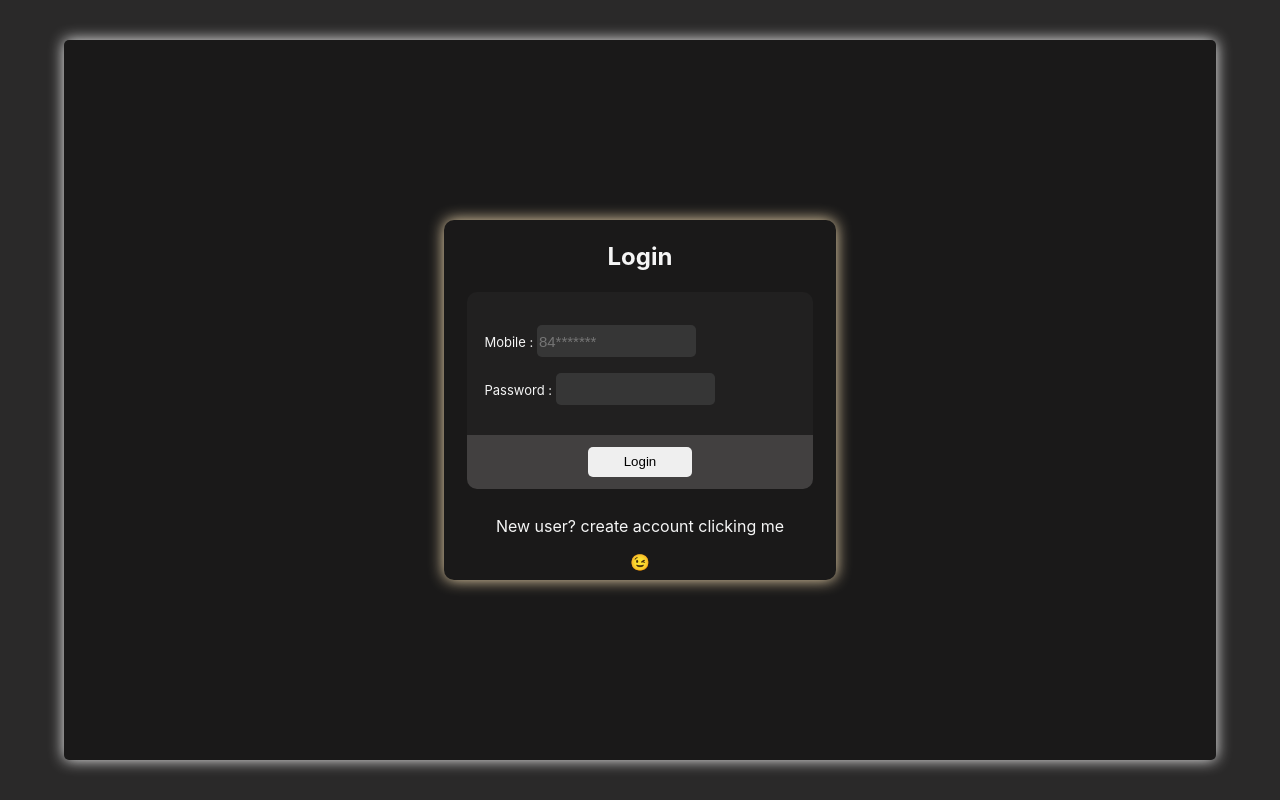
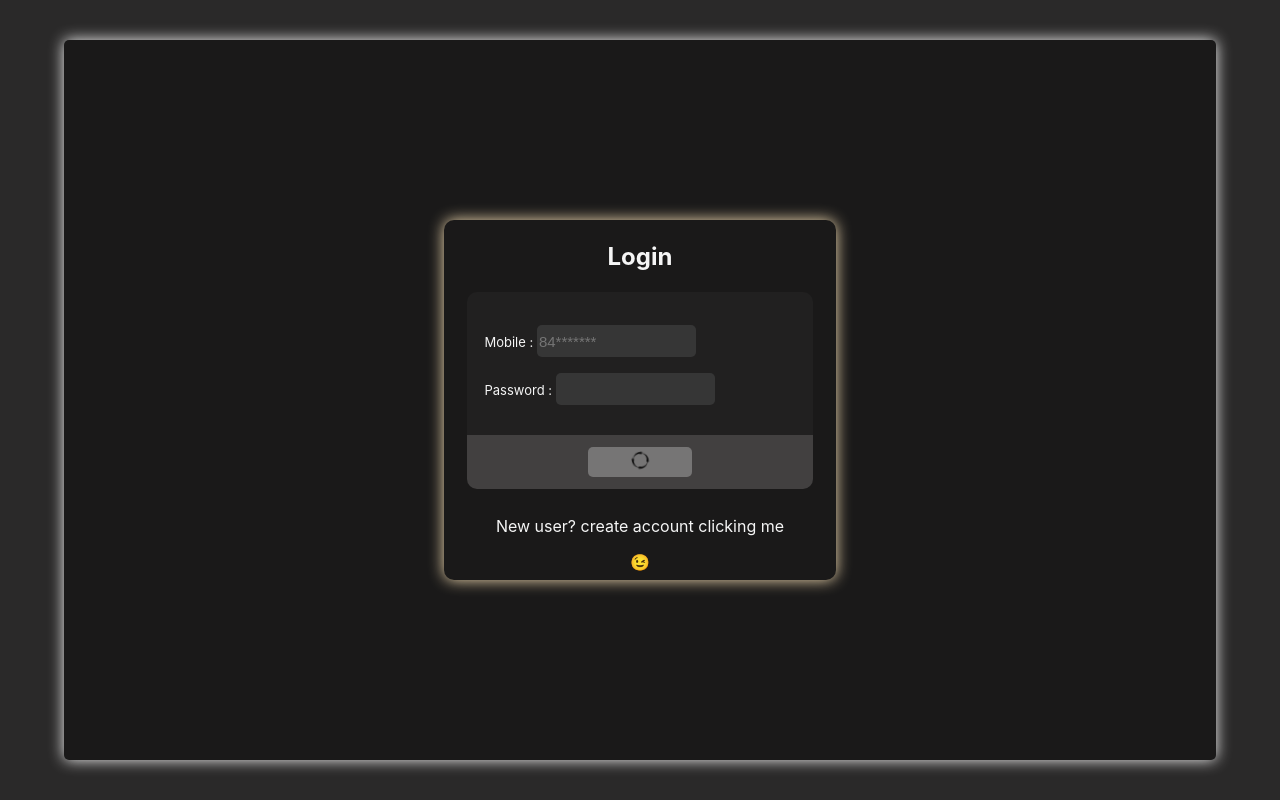
Before and after one commit to Vikranth-Gattadi/vinichat-frontend, a React (Create React App) app: page / in a window 1280 px wide. Built offline with nearby package versions, Linux system fonts and the light colour scheme.

Commit message:
addedd spinner

```diff
--- a/src/App.css
+++ b/src/App.css
@@ -118,3 +118,24 @@ form {
     width: 100%;
   }
 }
+
+.spinner_img {
+  width: 20%;
+  border-radius: 100%;
+  animation: spin infinite 2s linear;
+}
+
+@keyframes spin {
+  0% {
+    transform: rotate(0deg);
+  }
+
+  50% {
+    transform: rotate(360deg);
+  }
+
+  100% {
+    transform: rotate(0deg);
+  }
+
+}
--- a/src/App.js
+++ b/src/App.js
@@ -3,16 +3,19 @@ import './App.css';
 import axios from "./axios";
 import SideBar from './SideBar';
 import data from "./data.json";
+import Spinner from "./images/spinner-removebg-preview.png";
 
 function App() {
   const [user, setUser] = useState(data);
   const [logged, setLogged] = useState(false);
   const [signup, setSignup] = useState(false);
+  const [isLoading, setIsLoading] = useState(false);
   const [mobile, setMobile] = useState("");
   const [password, setPassword] = useState("");
   const [vpassword, setVPassword] = useState("");
   const [name, setName] = useState("");
   async function loginHandler(event) {
+    setIsLoading(true);
     event.preventDefault();
     const data = {
       mobile,
@@ -22,6 +25,7 @@ function App() {
     if (res.status === 200) {
       setUser(res.data);
       setLogged(true);
+      setIsLoading(false);
     }
     else {
       console.log(res);
@@ -29,6 +33,7 @@ function App() {
   }
 
   async function signupHandler(event) {
+    setIsLoading(true);
     event.preventDefault();
     const data = {
       mobile,
@@ -38,6 +43,7 @@ function App() {
     const res = await axios.post("/vinichat/createuser", data);
     if (res.status === 201) {
       setSignup(false);
+      setIsLoading(false);
     }
     else {
       console.log(res);
@@ -64,9 +70,9 @@ function App() {
                   Verify Password :
                   <input type="password" value={vpassword} onChange={(e) => setVPassword(e.target.value)} /><br /><br />
                 </div>
-                <div className='login-footer' ><button type="submit">Signup</button></div>
+                <div className='login-footer' >{isLoading ? (<button disabled><img className='spinner_img' src={Spinner} /></button>) : (<button type="submit">Signup</button>)}</div>
               </form>
-              <div className='signup-header below_msg'> Returning user? click me login in <span onClick={() => setSignup(false)} style={{ "cursor": "alias" }}> &#128527;</span></div>
+              <div className='signup-header below_msg'> Returning user? click me for login <span onClick={() => setSignup(false)} style={{ "cursor": "alias" }}> &#128527;</span></div>
             </div>) : (
             <div className="login">
               <div className='login-header'><h2>Login</h2>
@@ -76,13 +82,14 @@ function App() {
                   Mobile : <input type="number" value={mobile} onChange={(e) => setMobile(e.target.value)} placeholder='84*******' /><br /><br />
                   Password : <input type="password" value={password} onChange={(e) => setPassword(e.target.value)} /><br /><br />
                 </div>
-                <div className='login-footer' ><button type="submit">Login</button></div>
+                <div className='login-footer' >{!isLoading ? (<button disabled><img className='spinner_img' src={Spinner} /></button>) : (<button type="submit">Login</button>)}</div>
               </form>
               <div className='login-header'> New user? create account clicking me <span onClick={() => setSignup(true)} style={{ "cursor": "alias" }}> &#128521;</span></div>
             </div>
           )
-        )}
-      </div>
+        )
+        }
+      </div >
     </div >
   );
 }
--- a/src/SideBar.css
+++ b/src/SideBar.css
@@ -103,11 +103,11 @@
     }
 }
 
-.image_change_pannel  {
+.image_change_pannel {
     display: flex;
     justify-content: center;
     padding: 20px;
-    border: 2px solid white;
+    /* border: 2px solid white; */
 }
 
 .img_input {
@@ -157,3 +157,7 @@
     color: whitesmoke;
     background-color: black;
 }
+
+.change_img {
+    width: 10%;
+}
--- a/src/SideBar.js
+++ b/src/SideBar.js
@@ -15,6 +15,7 @@ import DialogContentText from '@mui/material/DialogContentText';
 import Dialog from '@mui/material/Dialog';
 import Button from '@mui/material/Button';
 import TextField from '@mui/material/TextField';
+import Spinner from "./images/spinner-removebg-preview.png";
 
 const StyledBadge = styled(Badge)(({ theme }) => ({
     '& .MuiBadge-badge': {
@@ -49,6 +50,7 @@ function SideBar({ mobile, user, ImgUrl, chats }) {
     const [options, setOptions] = useState(false);
     const [optionSelected, setOptionSelected] = useState(false);
     const [open, setOpen] = useState(false);
+    const [isLoading, setIsLoading] = useState(false);
     const [imgurl, setImgurl] = useState("");
     const [orgImgUrl, setOrgImgUrl] = useState(ImgUrl);
     const [chatsTemp, setChatsTemp] = useState(chats);
@@ -119,6 +121,7 @@ function SideBar({ mobile, user, ImgUrl, chats }) {
         }
     }
     async function handleImageChange(event) {
+        setIsLoading(true);
         event.preventDefault();
         const data = {
             mobile,
@@ -131,6 +134,7 @@ function SideBar({ mobile, user, ImgUrl, chats }) {
             setOptionSelected(false);
             setOrgImgUrl(imgurl);
             setImgurl("");
+            setIsLoading(false);
         }
         else {
             console.log(res);
@@ -221,7 +225,7 @@ function SideBar({ mobile, user, ImgUrl, chats }) {
                             <input type="text" className='img_input' value={imgurl} onChange={(e) => { setImgurl(e.target.value) }} />
                             <br /><br />
                             <Avatar src={imgurl} sx={{ height: '100px', width: '100px' }} /><br /><br />
-                            <center><button type="submit" className='btn' > Change Image</button></center>
+                            <center>{isLoading ? (<button disabled><img className='spinner_img change_img' src={Spinner} /></button>) : (<button type="submit" className='btn' > Change Image</button>)}</center>
                         </form>
                     </center>
                 </div>
--- a/src/axios.js
+++ b/src/axios.js
@@ -1,7 +1,8 @@
 import axios from "axios";
 
 const instance = axios.create({
-    baseURL:  "https://vinichat-api.onrender.com/"
+    baseURL: "https://vinichat-api.onrender.com/"
+    // baseURL:"https://localhost:5329"
 })
 
 export default instance;
```
Also changed, not shown: src/images/spinner-removebg-preview.png (added), src/images/spinner.png (added).
